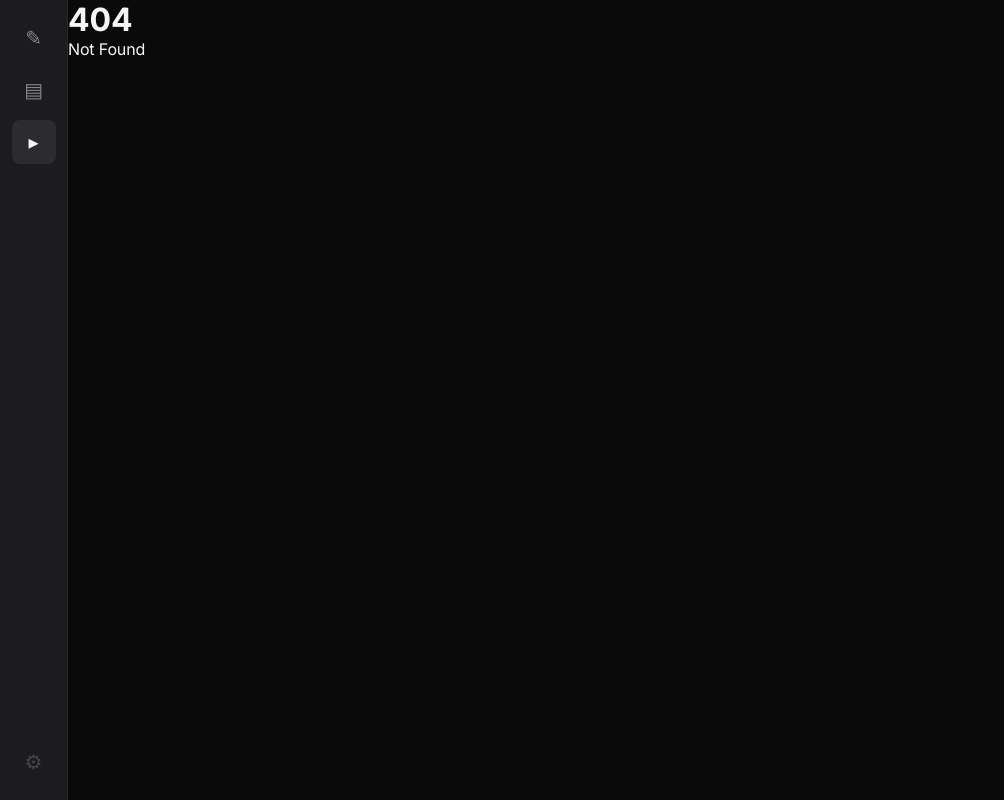
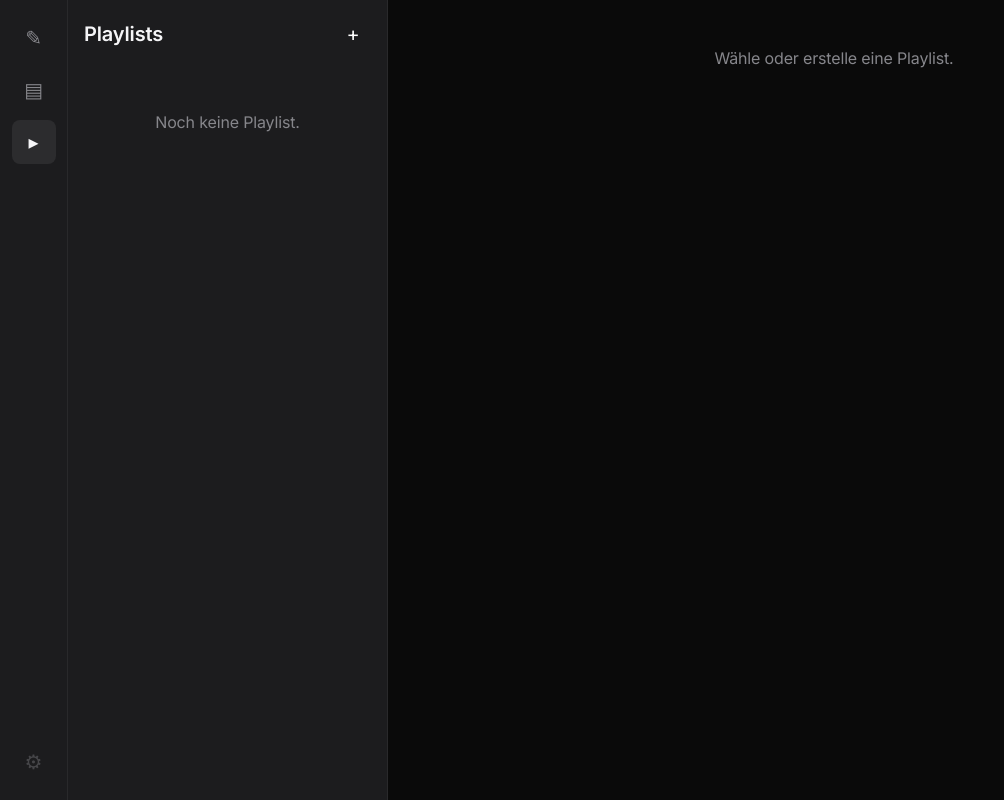
Before and after one commit to olaf-ok/coach.tt-playbook.de, a SvelteKit app: page /playlists in a window 1280 px wide. Before the commit this address had no page. Shown: the whole page, without its empty margins (0-1004 px from the left). Built offline with nearby package versions, Linux system fonts and the light colour scheme.

Commit message:
feat(playlists): split-view route with crud, add/remove and drag reorder
Co-Authored-By: Claude Opus 4.6 (1M context) <noreply@anthropic.com>

```diff
--- /dev/null
+++ b/src/routes/playlists/+page.svelte
@@ -0,0 +1,208 @@
+<script lang="ts">
+  import { invalidateAll } from '$app/navigation';
+  import PlaylistListItem from '$lib/components/PlaylistListItem.svelte';
+  import PlaylistDetail from '$lib/components/PlaylistDetail.svelte';
+  import AddExerciseDialog from '$lib/components/AddExerciseDialog.svelte';
+  import { createEmptyPlaylist, type Playlist } from '$lib/types/playlist';
+  import { savePlaylist, deletePlaylist, loadPlaylist } from '$lib/db/playlists';
+  import { addExerciseId, removeExerciseId, moveExerciseId } from '$lib/db/playlistOps';
+
+  let { data } = $props();
+
+  let selectedId = $state<string | null>(null);
+  let showAddDialog = $state(false);
+
+  $effect(() => {
+    if (selectedId === null && data.playlists.length > 0) {
+      selectedId = data.playlists[0].id;
+    }
+  });
+
+  const selected = $derived(
+    data.playlists.find((p) => p.id === selectedId) ?? null,
+  );
+  const selectedExercises = $derived(
+    selected
+      ? (selected.exerciseIds
+          .map((id) => data.exercises.find((e) => e.id === id))
+          .filter(Boolean) as typeof data.exercises)
+      : [],
+  );
+
+  async function createPlaylist() {
+    const name = prompt('Name der Playlist:');
+    if (name === null) return;
+    const p = createEmptyPlaylist();
+    p.name = name.trim();
+    await savePlaylist(p);
+    selectedId = p.id;
+    await invalidateAll();
+  }
+
+  async function renameSelected() {
+    if (!selected) return;
+    const next = prompt('Neuer Name:', selected.name);
+    if (next === null) return;
+    const p = await loadPlaylist(selected.id);
+    if (!p) return;
+    p.name = next.trim();
+    await savePlaylist(p);
+    await invalidateAll();
+  }
+
+  async function duplicateSelected() {
+    if (!selected) return;
+    const copy: Playlist = {
+      ...selected,
+      id: crypto.randomUUID(),
+      name: `${selected.name || 'Unbenannt'} (Kopie)`,
+      createdAt: Date.now(),
+      updatedAt: Date.now(),
+    };
+    await savePlaylist(copy);
+    selectedId = copy.id;
+    await invalidateAll();
+  }
+
+  async function deleteSelected() {
+    if (!selected) return;
+    if (!confirm('Diese Playlist wirklich löschen?')) return;
+    const idToRemove = selected.id;
+    await deletePlaylist(idToRemove);
+    selectedId = data.playlists.find((p) => p.id !== idToRemove)?.id ?? null;
+    await invalidateAll();
+  }
+
+  async function addExercise(exerciseId: string) {
+    if (!selected) return;
+    const p = await loadPlaylist(selected.id);
+    if (!p) return;
+    p.exerciseIds = addExerciseId(p.exerciseIds, exerciseId);
+    await savePlaylist(p);
+    showAddDialog = false;
+    await invalidateAll();
+  }
+
+  async function removeExercise(exerciseId: string) {
+    if (!selected) return;
+    const p = await loadPlaylist(selected.id);
+    if (!p) return;
+    p.exerciseIds = removeExerciseId(p.exerciseIds, exerciseId);
+    await savePlaylist(p);
+    await invalidateAll();
+  }
+
+  async function reorder(from: number, to: number) {
+    if (!selected) return;
+    const p = await loadPlaylist(selected.id);
+    if (!p) return;
+    p.exerciseIds = moveExerciseId(p.exerciseIds, from, to);
+    await savePlaylist(p);
+    await invalidateAll();
+  }
+</script>
+
+<section class="playlists-page">
+  <aside class="left">
+    <header class="left-head">
+      <h1>Playlists</h1>
+      <button
+        type="button"
+        class="add-btn"
+        aria-label="Neue Playlist"
+        onclick={createPlaylist}>+</button
+      >
+    </header>
+    {#if data.playlists.length === 0}
+      <p class="empty">Noch keine Playlist.</p>
+    {:else}
+      <div class="list">
+        {#each data.playlists as pl (pl.id)}
+          <PlaylistListItem
+            playlist={pl}
+            active={pl.id === selectedId}
+            exerciseCount={pl.exerciseIds.length}
+            onSelect={(id) => (selectedId = id)}
+          />
+        {/each}
+      </div>
+    {/if}
+  </aside>
+
+  <div class="right">
+    {#if selected}
+      <PlaylistDetail
+        playlist={selected}
+        exercises={selectedExercises}
+        onRename={renameSelected}
+        onDuplicate={duplicateSelected}
+        onDelete={deleteSelected}
+        onAddExercise={() => (showAddDialog = true)}
+        onRemoveExercise={removeExercise}
+        onReorder={reorder}
+      />
+    {:else}
+      <div class="empty">
+        <p>Wähle oder erstelle eine Playlist.</p>
+      </div>
+    {/if}
+  </div>
+
+  {#if showAddDialog && selected}
+    <AddExerciseDialog
+      exercises={data.exercises}
+      excludeIds={selected.exerciseIds}
+      onPick={addExercise}
+      onClose={() => (showAddDialog = false)}
+    />
+  {/if}
+</section>
+
+<style>
+  .playlists-page {
+    flex: 1;
+    display: flex;
+    overflow: hidden;
+  }
+  .left {
+    width: 320px;
+    border-right: 1px solid var(--color-border);
+    background: var(--bg-surface);
+    display: flex;
+    flex-direction: column;
+    padding: 16px;
+    gap: 12px;
+  }
+  .left-head { display: flex; align-items: center; gap: 8px; }
+  h1 {
+    flex: 1;
+    font-size: 20px;
+    font-weight: 600;
+    color: var(--color-text-primary);
+  }
+  .add-btn {
+    width: 36px;
+    height: 36px;
+    border-radius: var(--radius-button);
+    background: var(--color-accent);
+    color: #fff;
+    font-size: 20px;
+  }
+  .list {
+    display: flex;
+    flex-direction: column;
+    gap: 4px;
+    overflow-y: auto;
+  }
+  .right {
+    flex: 1;
+    display: flex;
+    flex-direction: column;
+    overflow: hidden;
+  }
+  .empty {
+    padding: 48px;
+    text-align: center;
+    color: var(--color-text-secondary);
+  }
+</style>
--- /dev/null
+++ b/src/routes/playlists/+page.ts
@@ -0,0 +1,15 @@
+import type { PageLoad } from './$types';
+import { listAllPlaylists } from '$lib/db/playlists';
+import { listAllExercises } from '$lib/db/exercises';
+import { browser } from '$app/environment';
+
+export const ssr = false;
+
+export const load: PageLoad = async () => {
+  if (!browser) return { playlists: [], exercises: [] };
+  const [playlists, exercises] = await Promise.all([
+    listAllPlaylists(),
+    listAllExercises(),
+  ]);
+  return { playlists, exercises };
+};
```
